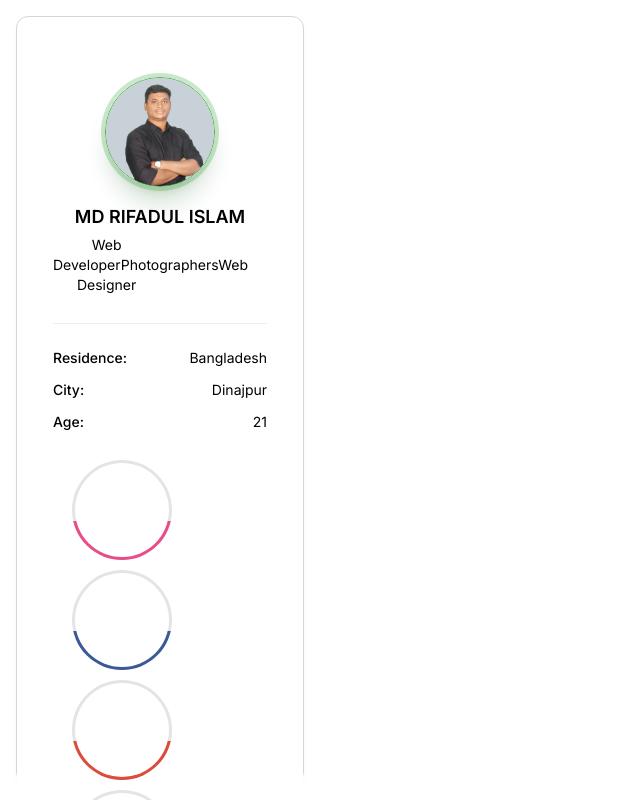
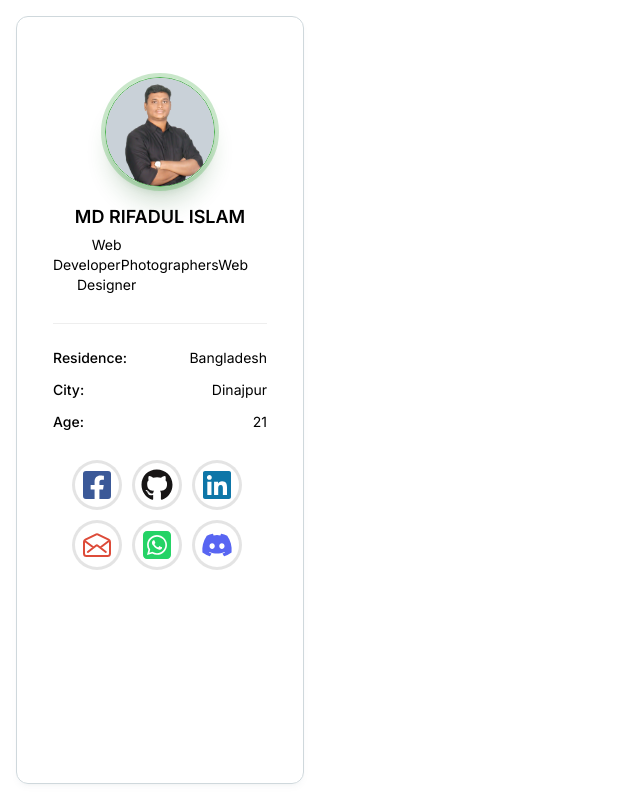
Before and after one commit to RF-Rifat/My-Portfolio, a Next.js app: page / in a window 1280 px wide. Shown: the whole page, without its empty margins (0-640 px from the left). Built offline with nearby package versions, Linux system fonts and the light colour scheme.

Commit message:
social icons color set up complete

```diff
--- a/components/Shared/SocialIcons.js
+++ b/components/Shared/SocialIcons.js
@@ -1,62 +1,47 @@
 import React from "react";
 import "./icon.css";
+import { FaDiscord, FaFacebookSquare, FaGithub, FaLinkedin } from "react-icons/fa";
+import { IoMailOpenOutline } from "react-icons/io5";
+import { FaSquareWhatsapp } from "react-icons/fa6";
 
 const SocialIcons = () => {
   return (
     <>
       <div id="socialicons">
+        <a href="" className="socialicon">
+          <div className="facebookcolor socialiconcircle1" />
+          <div className="socialiconcircle2 grid place-items-center">
+            <FaFacebookSquare className="facebook h-8 w-8" />
+          </div>
+        </a>
+        <a href="" className="socialicon">
+          <div className="githubcolor socialiconcircle1" />
+          <div className="socialiconcircle2 grid place-items-center">
+            <FaGithub className="github h-8 w-8" />
+          </div>
+        </a>
+        <a className="socialicon">
+          <div className="linkedincolor socialiconcircle1" />
+          <div className="socialiconcircle2 grid place-items-center">
+            <FaLinkedin className="h-8 w-8 linkedin" />
+          </div>
+        </a>
+        <a className="socialicon">
+          <div className="googlecolor socialiconcircle1"></div>
+          <div className="socialiconcircle2 grid place-items-center">
+            <IoMailOpenOutline className="h-8 w-8 google" />
+          </div>
+        </a>
+        <a className="socialicon">
+          <div className="whatsAppColor socialiconcircle1" />
+          <div className="socialiconcircle2 grid place-items-center">
+            <FaSquareWhatsapp className="h-8 w-8 whatsApp" />
+          </div>
+        </a>
         <div className="socialicon">
-          <div className="dribbblecolor socialiconcircle1" />
-          <div className="socialiconcircle2">
-            <i className="fa icons fa-dribbble dribbble" />
-          </div>
-        </div>
-        <div className="socialicon">
-          <div className="facebookcolor socialiconcircle1" />
-          <div className="socialiconcircle2">
-            <i className="fa icons fa-facebook-square facebook" />
-          </div>
-        </div>
-        <div className="socialicon">
-          <div className="googlecolor socialiconcircle1" />
-          <div className="socialiconcircle2">
-            <i className="fa icons fa-google-plus-square google" />
-          </div>
-        </div>
-        <div className="socialicon">
-          <div className="flickrcolor socialiconcircle1" />
-          <div className="socialiconcircle2">
-            <i className="fa icons fa-flickr flickr" />
-          </div>
-        </div>
-        <div className="socialicon">
-          <div className="pinterestcolor socialiconcircle1" />
-          <div className="socialiconcircle2">
-            <i className="fa icons fa-pinterest-square pinterest" />
-          </div>
-        </div>
-        <div className="socialicon">
-          <div className="githubcolor socialiconcircle1" />
-          <div className="socialiconcircle2">
-            <i className="fa icons fa-github-alt github" />
-          </div>
-        </div>
-        <div className="socialicon">
-          <div className="linkedincolor socialiconcircle1" />
-          <div className="socialiconcircle2">
-            <i className="fa icons fa-linkedin-square linkedin" />
-          </div>
-        </div>
-        <div className="socialicon">
-          <div className="youtubecolor socialiconcircle1" />
-          <div className="socialiconcircle2">
-            <i className="fa icons fa-youtube-square youtube" />
-          </div>
-        </div>
-        <div className="socialicon">
-          <div className="tumblrcolor socialiconcircle1" />
-          <div className="socialiconcircle2">
-            <i className="fa icons fa-tumblr-square tumblr" />
+          <div className="discordColor socialiconcircle1" />
+          <div className="socialiconcircle2 grid place-items-center">
+            <FaDiscord className="h-8 w-8 discord" />
           </div>
         </div>
       </div>
--- a/components/Shared/icon.css
+++ b/components/Shared/icon.css
@@ -5,8 +5,8 @@
 }
 
 .socialicon {
-  width: 100px;
-  height: 100px;
+  width: 50px;
+  height: 50px;
   border-radius: 50%;
   overflow: hidden;
   background: #e4e4e4;
@@ -16,8 +16,8 @@
 }
 
 .socialiconcircle1 {
-  width: 150px;
-  height: 150px;
+  width: 60px;
+  height: 60px;
   position: absolute;
   left: 0px;
   top: 100px;
@@ -27,8 +27,8 @@
 }
 
 .socialiconcircle2 {
-  width: 94px;
-  height: 94px;
+  width: 44px;
+  height: 44px;
   border-radius: 50%;
   background: #fff;
   position: absolute;
@@ -37,7 +37,7 @@
 }
 
 .icons {
-  font-size: 2em;
+  font-size: 0.5em;
   position: absolute;
   left: 33px;
   top: 33px;
@@ -61,8 +61,8 @@
 .pinterestcolor {
   background: #c8232c;
 }
-.youtubecolor {
-  background: #c4302b;
+.whatsAppColor {
+  background: #25d366;
 }
 .githubcolor {
   background: #171515;
@@ -70,8 +70,8 @@
 .linkedincolor {
   background: #0e76a8;
 }
-.tumblrcolor {
-  background: #34526f;
+.discordColor {
+  background: #5865f2;
 }
 
 /* icons color */
@@ -90,8 +90,8 @@
 .pinterest {
   color: #c8232c !important;
 }
-.youtube {
-  color: #c4302b !important;
+.whatsApp {
+  color: #25d366 !important;
 }
 .github {
   color: #171515 !important;
@@ -99,8 +99,8 @@
 .linkedin {
   color: #0e76a8 !important;
 }
-.tumblr {
-  color: #34526f !important;
+.discord {
+  color: #5865f2 !important;
 }
 
 @-webkit-keyframes fill {
--- a/package.json
+++ b/package.json
@@ -12,7 +12,8 @@
     "@material-tailwind/react": "^2.1.9",
     "next": "14.1.0",
     "react": "^18",
-    "react-dom": "^18"
+    "react-dom": "^18",
+    "react-icons": "^5.0.1"
   },
   "devDependencies": {
     "autoprefixer": "^10.0.1",
```
Also changed, not shown: 1 other file (tests, documents, lock files or other folders).
